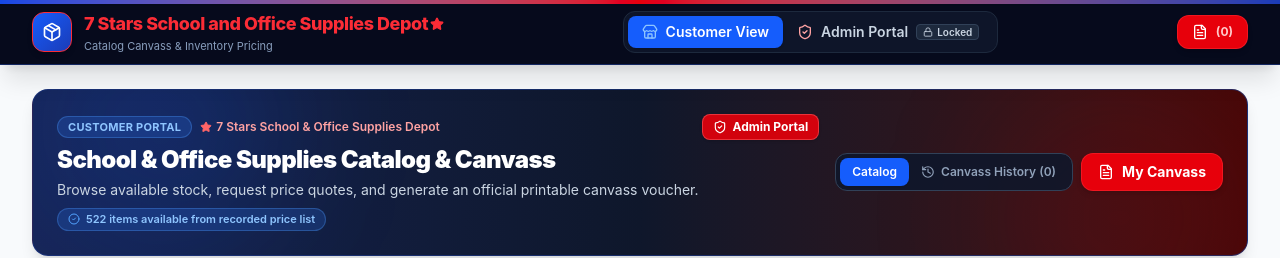
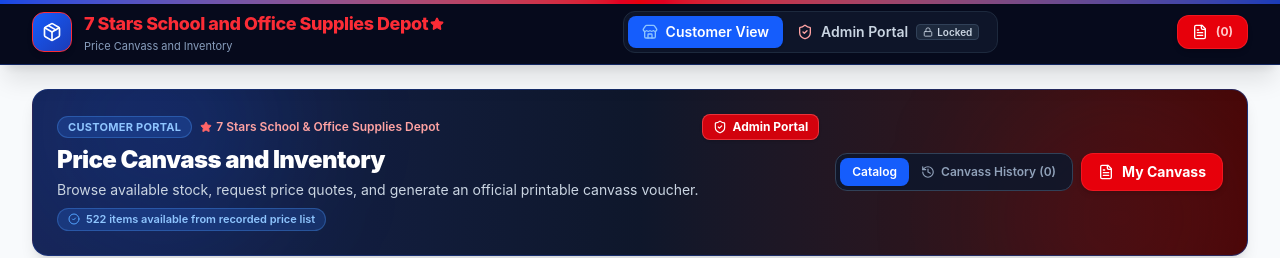
Before and after one commit to 7starsdepot/canvass, a React (Vite) app: page / in a window 1280 px wide. Shown: the top 258 px of the page. Built offline with nearby package versions, Linux system fonts and the light colour scheme; no server answers.

Commit message:
style: rename inventory header to "Price Canvass and Inventory"
Update the application branding consistency across the footer, customer view, and navigation bar to use the unified "Price Canvass and Inventory" title.

```diff
--- a/src/App.tsx
+++ b/src/App.tsx
@@ -98,7 +98,7 @@ const MainAppContent: React.FC = () => {
           <div className="flex items-center gap-2">
             <span className="font-bold text-slate-800">Office Supplies Inventory</span>
             <span>•</span>
-            <span>Customer Canvass & Inventory Pricing</span>
+            <span>Price Canvass and Inventory</span>
           </div>
 
           <div className="flex items-center gap-4 text-[11px] text-slate-400 flex-wrap justify-center sm:justify-end">
--- a/src/components/CustomerView.tsx
+++ b/src/components/CustomerView.tsx
@@ -359,7 +359,7 @@ export const CustomerView: React.FC<CustomerViewProps> = ({
             )}
           </div>
           <h1 className="text-xl sm:text-2xl font-black tracking-tight text-white mt-1">
-            School & Office Supplies Catalog & Canvass
+            Price Canvass and Inventory
           </h1>
           <div className="flex items-center gap-2 mt-1 flex-wrap">
             <p className="text-xs sm:text-sm text-slate-300 max-w-2xl">
--- a/src/components/Navbar.tsx
+++ b/src/components/Navbar.tsx
@@ -59,7 +59,7 @@ export const Navbar: React.FC<NavbarProps> = ({
                   </span>
                 </div>
                 <p className="text-[11px] text-blue-200/70">
-                  Catalog Canvass & Inventory Pricing
+                  Price Canvass and Inventory
                 </p>
               </div>
             </div>
```
